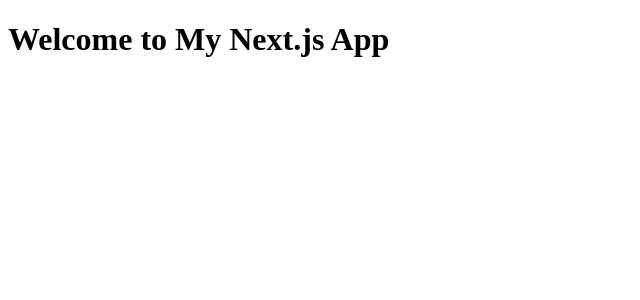
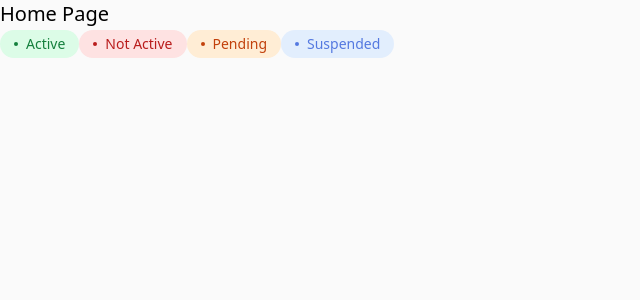
Before and after one commit to xboikom1/crm, a Next.js app: page / in a window 1280 px wide. Shown: the top 300 px of the page, without its empty margins (0-640 px from the left). Built offline with nearby package versions, Linux system fonts and the light colour scheme.

Commit message:
create button and status label components

```diff
--- /dev/null
+++ b/src/app/components/button.tsx
@@ -0,0 +1,22 @@
+'use client';
+import clsx from 'clsx';
+import React from 'react';
+
+export interface ButtonProps
+  extends Partial<React.ButtonHTMLAttributes<HTMLButtonElement>> {
+  disabled?: boolean;
+}
+
+export default function Button({ disabled, ...rest }: ButtonProps) {
+  return (
+    <button
+      {...rest}
+      disabled={disabled}
+      className={clsx(
+        'px-5 py-2.5 rounded bg-gray-900 text-zinc-50 text-base text-center font-medium hover:bg-gray-700 focus:outline-none focus:ring-4 focus:ring-gray-300',
+        !disabled && 'hover:bg-gray-800 active:bg-gray-950',
+        disabled && 'text-zinc-100 cursor-not-allowed',
+      )}
+    />
+  );
+}
--- /dev/null
+++ b/src/app/components/input-fiels.tsx
@@ -0,0 +1,25 @@
+'use client';
+
+import { Field } from 'formik';
+import React from 'react';
+
+export interface InputFieldProps
+  extends Partial<React.InputHTMLAttributes<HTMLInputElement>> {
+  label?: string;
+  disabled?: boolean;
+}
+
+export default function InputField({ label, id, ...rest }: InputFieldProps) {
+  return (
+    <div className="flex flex-col">
+      {label && (
+        <label htmlFor={id} className="mb-2 text-base color-gray-900"></label>
+      )}
+      <Field
+        id={id}
+        {...rest}
+        className="p-3 h-11 text-sm rounded border border-gray-300 shadow"
+      />
+    </div>
+  );
+}
--- /dev/null
+++ b/src/app/components/status-label.tsx
@@ -0,0 +1,41 @@
+import clsx from 'clsx';
+import React from 'react';
+
+export enum Status {
+  Active = 'active',
+  NotActive = 'not_active',
+  Pending = 'pending',
+  Suspended = 'suspended',
+}
+
+export interface StatusLabelProps {
+  children: React.ReactNode;
+  status: Status;
+  disabled?: boolean;
+}
+
+export default function StatusLabel({
+  children,
+  status,
+  disabled,
+}: StatusLabelProps) {
+  return (
+    <>
+      <div
+        className={clsx(
+          'inline-flex items-center py-1 px-3.5 rounded-3xl text-sm font-medium',
+          status === Status.Active && 'bg-green-100 text-green-700',
+          status === Status.NotActive && 'bg-red-100 text-red-700',
+          status === Status.Pending && 'bg-orange-100 text-orange-700',
+          status === Status.Suspended && 'bg-blue-100 text-blue-700',
+          {
+            ['opacity-75 cursor-not-allowed']: disabled,
+          },
+        )}
+      >
+        <span className="w-1 h-1 mr-2 rounded-full bg-current" />
+        {children}
+      </div>
+    </>
+  );
+}
--- a/src/app/layout.tsx
+++ b/src/app/layout.tsx
@@ -1,4 +1,5 @@
 import React from 'react';
+import './globals.css';
 
 export default function RootLayout({
   children,
--- a/src/app/page.tsx
+++ b/src/app/page.tsx
@@ -1,7 +1,15 @@
+import StatusLabel, { Status } from './components/status-label';
+
 export default function Home() {
   return (
     <main>
-      <h1>Welcome to My Next.js App</h1>
+      <h1 className="text-xl">Home Page</h1>
+      <StatusLabel status={Status.Active}>Active</StatusLabel>
+      <StatusLabel status={Status.NotActive}>Not Active</StatusLabel>
+      <StatusLabel status={Status.Pending}>Pending</StatusLabel>
+      <StatusLabel status={Status.Suspended} disabled={true}>
+        Suspended
+      </StatusLabel>
     </main>
   );
 }
```
